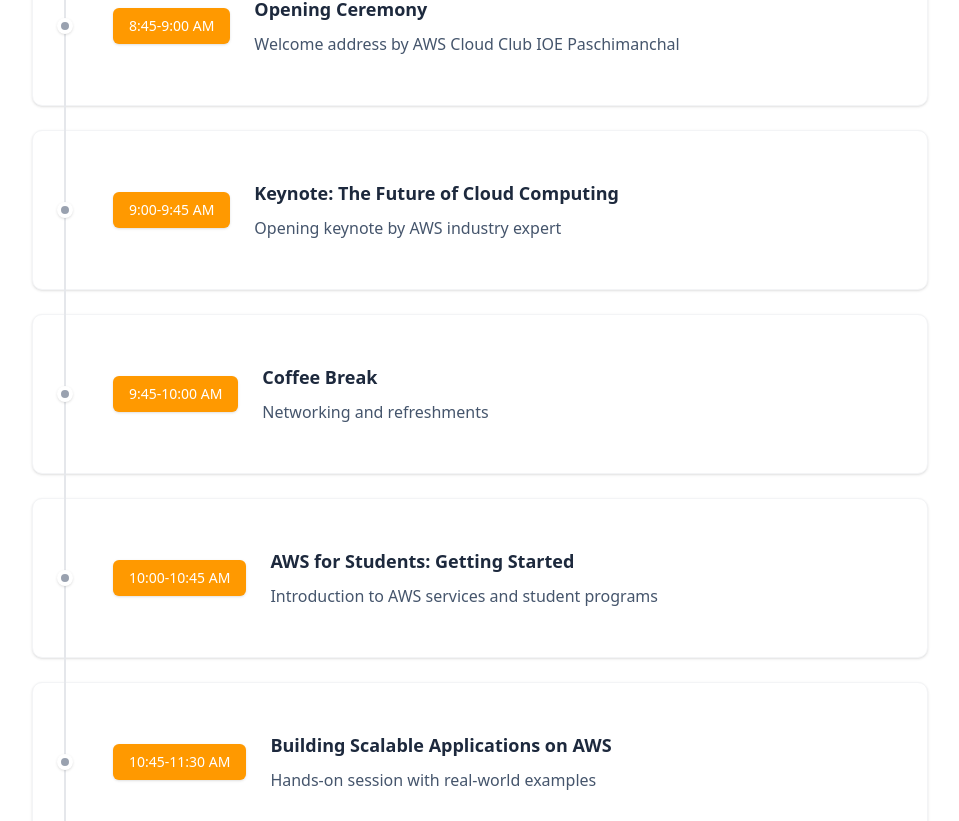
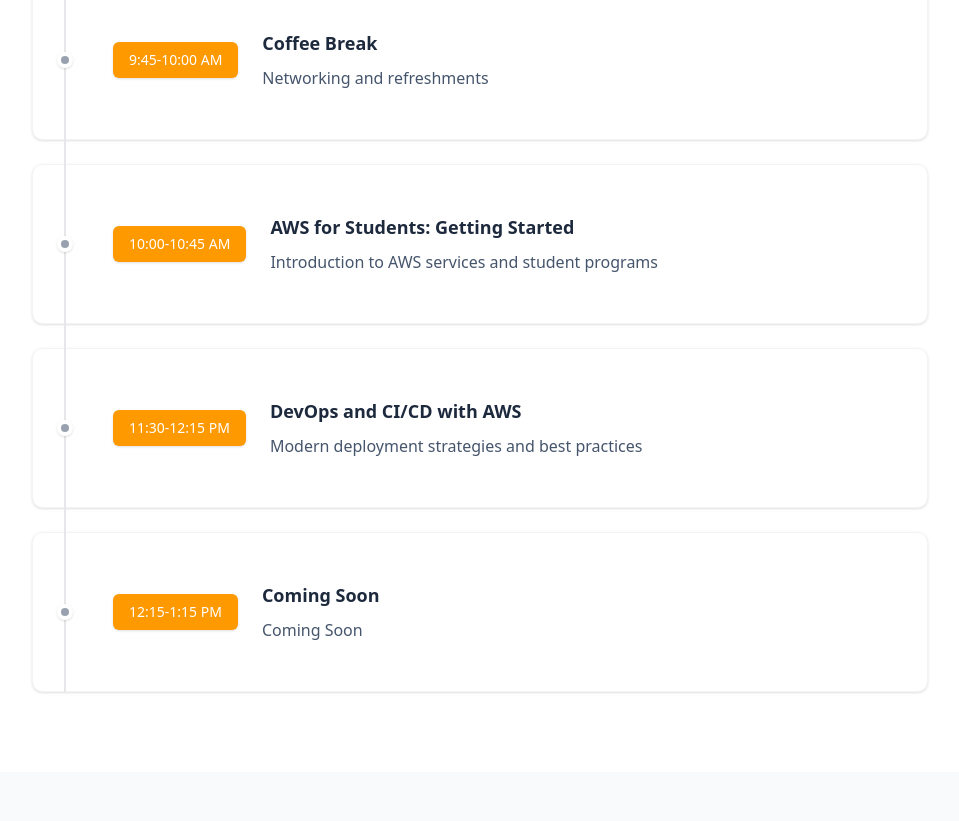
Before and after one commit to SuzalShrestha/aws-scd, a Next.js app: page / in a window 1280 px wide. Shown: the part 2947-3768 px from the top of the page, without its empty margins (160-1119 px from the left). Built offline with nearby package versions, Linux system fonts and the light colour scheme.

Commit message:
feat(countdown,faq):  Reintroduce Countdown and FAQ components, remove unnecessary text from Registration, and adjust schedule events for clarity.

```diff
--- a/src/app/(site)/page.tsx
+++ b/src/app/(site)/page.tsx
@@ -19,13 +19,13 @@
                 <Hero />
             </main>
             <About />
-            <Countdown />
             <Speakers />
             <Schedule />
             <Registration />
             <Partners />
+            <Countdown />
+            <Team />
             <FAQ />
-            <Team />
             <Footer />
             <BackToTop />
         </>
--- a/src/components/elements/FAQ.tsx
+++ b/src/components/elements/FAQ.tsx
@@ -31,11 +31,8 @@
         <section className="bg-slate-50 py-20 px-4" id="faq">
             <div className="max-w-4xl mx-auto">
                 <div className="text-center mb-12">
-                    <p className="uppercase tracking-[0.3em] text-xs text-[var(--aws-orange)] mb-4">FAQ</p>
                     <h2 className="text-3xl font-semibold text-slate-900">Frequently Asked Questions</h2>
-                    <p className="text-slate-600 mt-4">
-                        Everything you need to know about AWS Student Community Day Pokhara 2025.
-                    </p>
+
                 </div>
 
                 <motion.div
--- a/src/components/elements/Registration.tsx
+++ b/src/components/elements/Registration.tsx
@@ -37,7 +37,7 @@
               <div className="mb-6 flex h-64 w-64 items-center justify-center rounded-lg border-2 border-dashed border-gray-200 bg-gray-50">
                 <div className="text-center text-gray-600">
                   <div className="text-lg font-semibold">QR Code</div>
-                  <p className="mt-2 text-xs text-gray-500">Scan to register</p>
+
                 </div>
               </div>
             </div>
--- a/src/constants/Schedules.ts
+++ b/src/constants/Schedules.ts
@@ -8,12 +8,6 @@
     },
     { time: "9:45-10:00 AM", title: "Coffee Break", description: "Networking and refreshments" },
     { time: "10:00-10:45 AM", title: "AWS for Students: Getting Started", description: "Introduction to AWS services and student programs" },
-    { time: "10:45-11:30 AM", title: "Building Scalable Applications on AWS", description: "Hands-on session with real-world examples" },
     { time: "11:30-12:15 PM", title: "DevOps and CI/CD with AWS", description: "Modern deployment strategies and best practices" },
-    { time: "12:15-1:15 PM", title: "Lunch & Networking", description: "Connect with fellow developers and industry professionals" },
-    { time: "1:15-2:00 PM", title: "Machine Learning on AWS", description: "AI/ML services and practical implementations" },
-    { time: "2:00-2:45 PM", title: "Serverless Architecture Deep Dive", description: "Building modern applications with AWS Lambda" },
-    { time: "2:45-3:00 PM", title: "Tea Break", description: "Final networking opportunity" },
-    { time: "3:00-3:45 PM", title: "Panel Discussion: Career in Cloud", description: "Industry leaders share insights on cloud careers" },
-    { time: "3:45-4:00 PM", title: "Closing Ceremony", description: "Thank you note and future opportunities" },
+    { time: "12:15-1:15 PM", title: "Coming Soon", description: "Coming Soon" },
 ]
```
